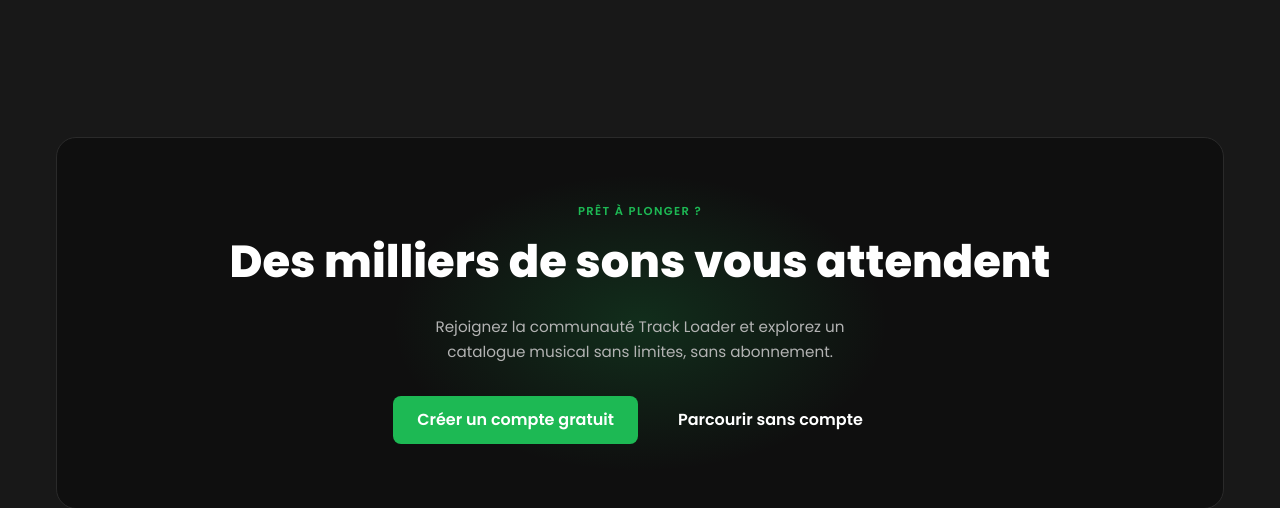
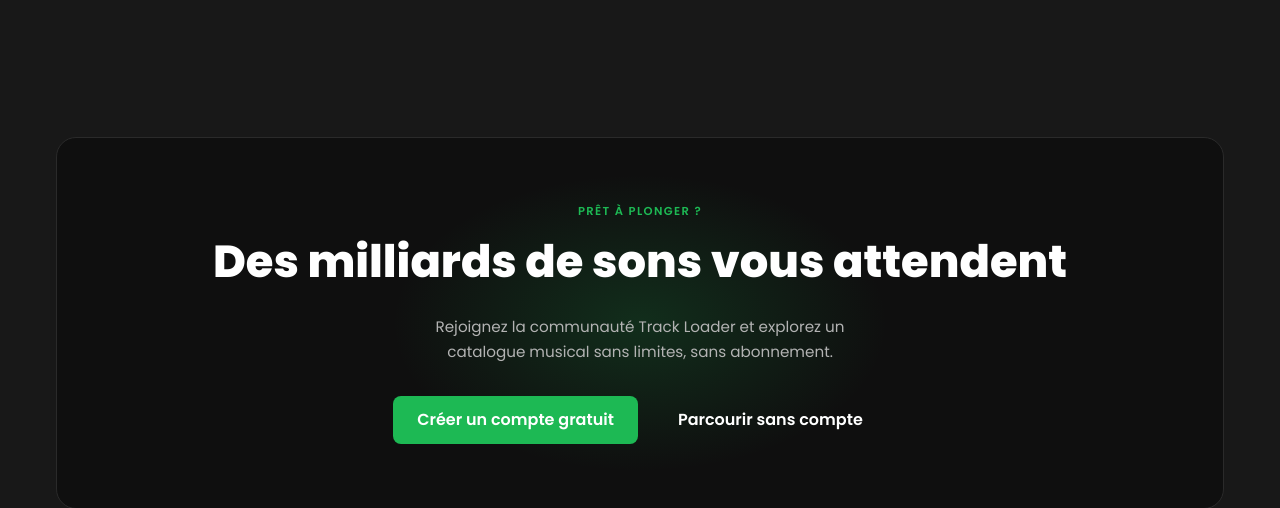
Before and after one commit to MasterAcnolo/Track-Loader, a PHP site: page /index.php in a window 1280 px wide. Shown: the part 1137-1645 px from the top of the page. Run offline with PHP 8.4, Linux system fonts and the light colour scheme; some libraries are stand-ins or nearby versions.

Commit message:
Fix: Update call-to-action heading to enhance engagement

```diff
--- a/index.php
+++ b/index.php
@@ -91,7 +91,7 @@
                 <div class="cta-inner">
                     <div class="cta-glow"></div>
                     <p class="eyebrow" style="color:var(--primary-color)">Prêt à plonger ?</p>
-                    <h2>Des milliers de sons vous attendent</h2>
+                    <h2>Des milliards de sons vous attendent</h2>
                     <p class="cta-sub">Rejoignez la communauté Track Loader et explorez un catalogue musical sans limites, sans abonnement.</p>
                     <div class="cta-btns">
                         <a href="./pages/register.php" class="btn btn-primary btn-lg">Créer un compte gratuit</a>
```
